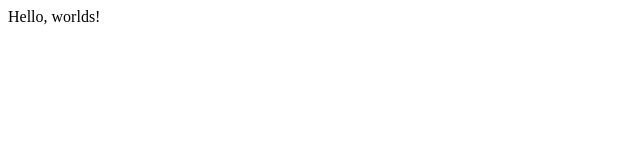
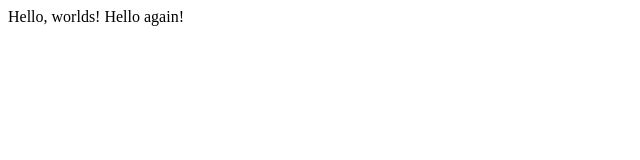
Before and after one commit to Aljuagme/project0, a plain HTML site: page index.html in a window 1280 px wide. Shown: the whole page, without its empty margins (0-640 px from the left). Drawn offline with Linux system fonts and the light colour scheme.

Commit message:
Update index.html

```diff
--- a/index.html
+++ b/index.html
@@ -4,6 +4,6 @@
         <title>My Webpage</title>
     </head>
     <body>
-        Hello, worlds!
+        Hello, worlds! Hello again!
     </body>
 </html>
```
